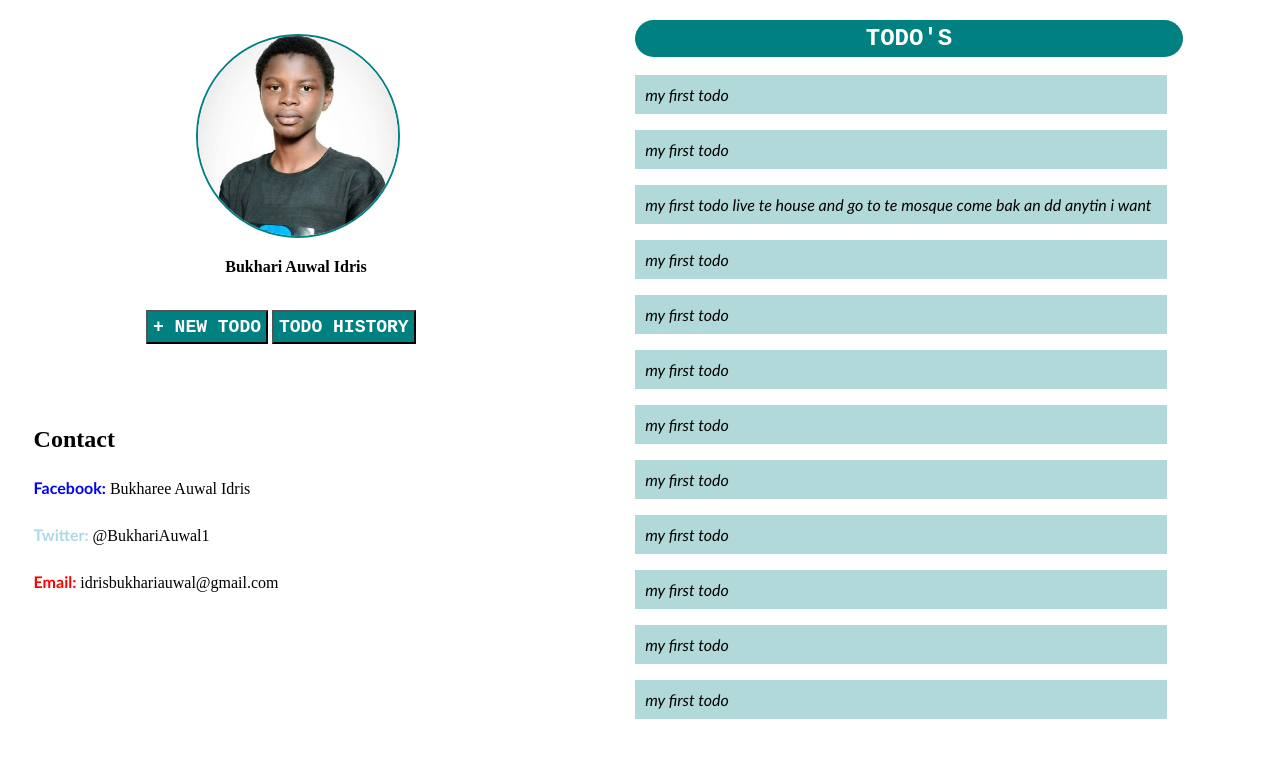
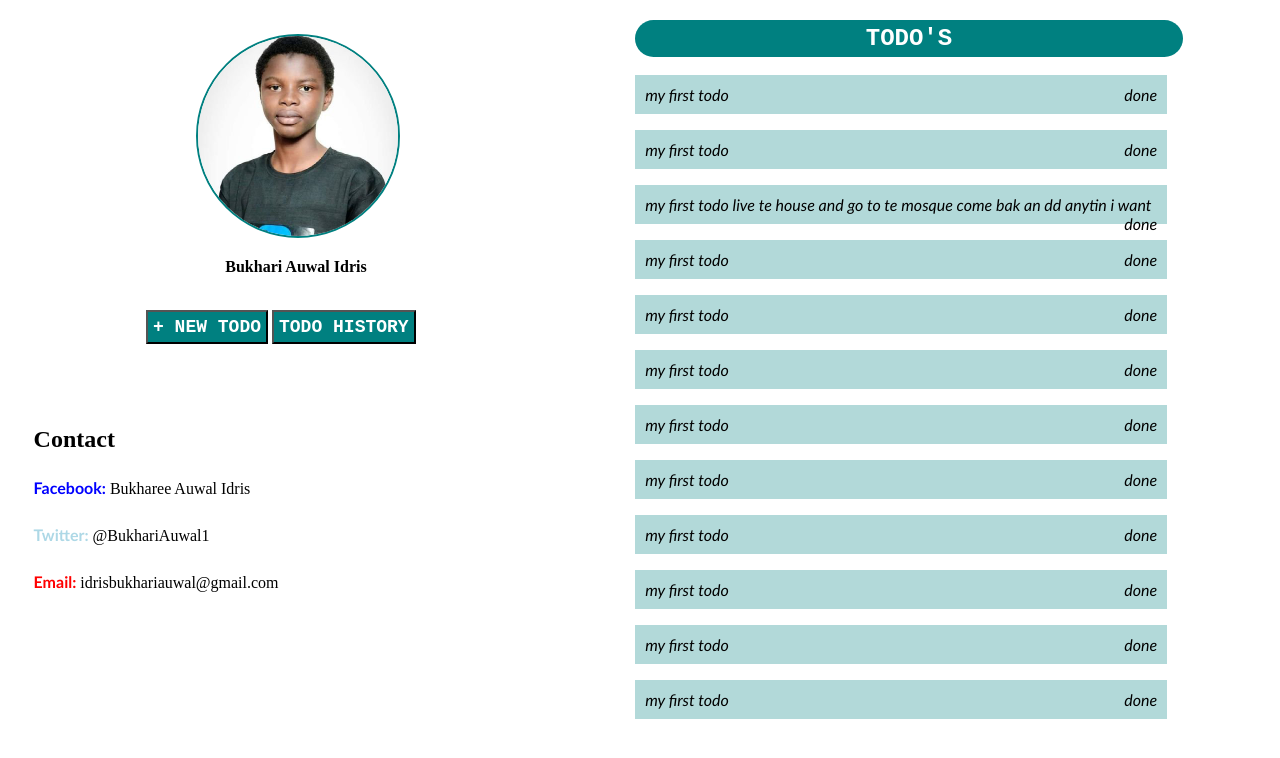
Before and after one commit to Bukharee/Todo, a plain HTML site: page index.html in a window 1280 px wide. Drawn offline with Linux system fonts and the light colour scheme.

Commit message:
start some javascript

```diff
--- a/index.html
+++ b/index.html
@@ -13,7 +13,7 @@
             <img src="bukhari.jpg" alt="" id="profile">
             <p id="name">Bukhari Auwal Idris</p>
             <br>
-            <div id="btns"><button><a href="#">+ NEW TODO</a></button>
+            <div id="btns"><button><a href="add-todo.html">+ NEW TODO</a></button>
             <button><a href="#">TODO HISTORY</a></button></div>
             <div id="contact">
                 <br>
@@ -24,21 +24,22 @@
                 <p><span id="email">Email:</span> idrisbukhariauwal@gmail.com</p>
             </div>
         </aside>
-        <section>
+        <section id="sect">
             <h1>todo's</h1>
-            <p class="todo">My First todo</p>
-            <p class="todo">My First todo</p>
-            <p class="todo">My First todo live te house and go to te mosque come bak an dd anytin i want </p>
-            <p class="todo">My First todo</p>
-            <p class="todo">My First todo</p>
-            <p class="todo">My First todo</p>
-            <p class="todo">My First todo</p>
-            <p class="todo">My First todo</p>
-            <p class="todo">My First todo</p>
-            <p class="todo">My First todo</p>
-            <p class="todo">My First todo</p>
-            <p class="todo">My First todo</p>
+            <p class="todo">My First todo<span style="float: right;">done</span></p>
+            <p class="todo">My First todo<span style="float: right;">done</span></p>
+            <p class="todo">My First todo live te house and go to te mosque come bak an dd anytin i want <span style="float: right;">done</span></p>
+            <p class="todo">My First todo<span style="float: right;">done</span></p>
+            <p class="todo">My First todo<span style="float: right;">done</span></p>
+            <p class="todo">My First todo<span style="float: right;">done</span></p>
+            <p class="todo">My First todo<span style="float: right;">done</span></p>
+            <p class="todo">My First todo<span style="float: right;">done</span></p>
+            <p class="todo">My First todo<span style="float: right;">done</span></p>
+            <p class="todo">My First todo<span style="float: right;">done</span></p>
+            <p class="todo">My First todo<span style="float: right;">done</span></p>
+            <p class="todo">My First todo<span style="float: right;">done</span></p>
         </section>
     </main>
+    <script src="js/app.js"></script>
 </body>
 </html>
--- a/js/app.js
+++ b/js/app.js
@@ -0,0 +1,13 @@
+const SECTION = document.getElementById("sect").innerHTML;
+
+function addTodo(params) {
+  //do something
+}
+
+function deleteTodo(params) {
+  //do something
+}
+
+function done(params) {
+    //do something
+}
--- a/js/todo.js
+++ b/js/todo.js
@@ -1,3 +1 @@
-let todo = {
-
-}
+let todo = [];
--- a/style.css
+++ b/style.css
@@ -11,7 +11,7 @@ section {
   width: 43vw;
   padding: 2vw;
   margin: 2vw;
-  overflow-y: scroll;
+  overflow-y: auto;
   height: 80vh;
 }
 h1 {
```
